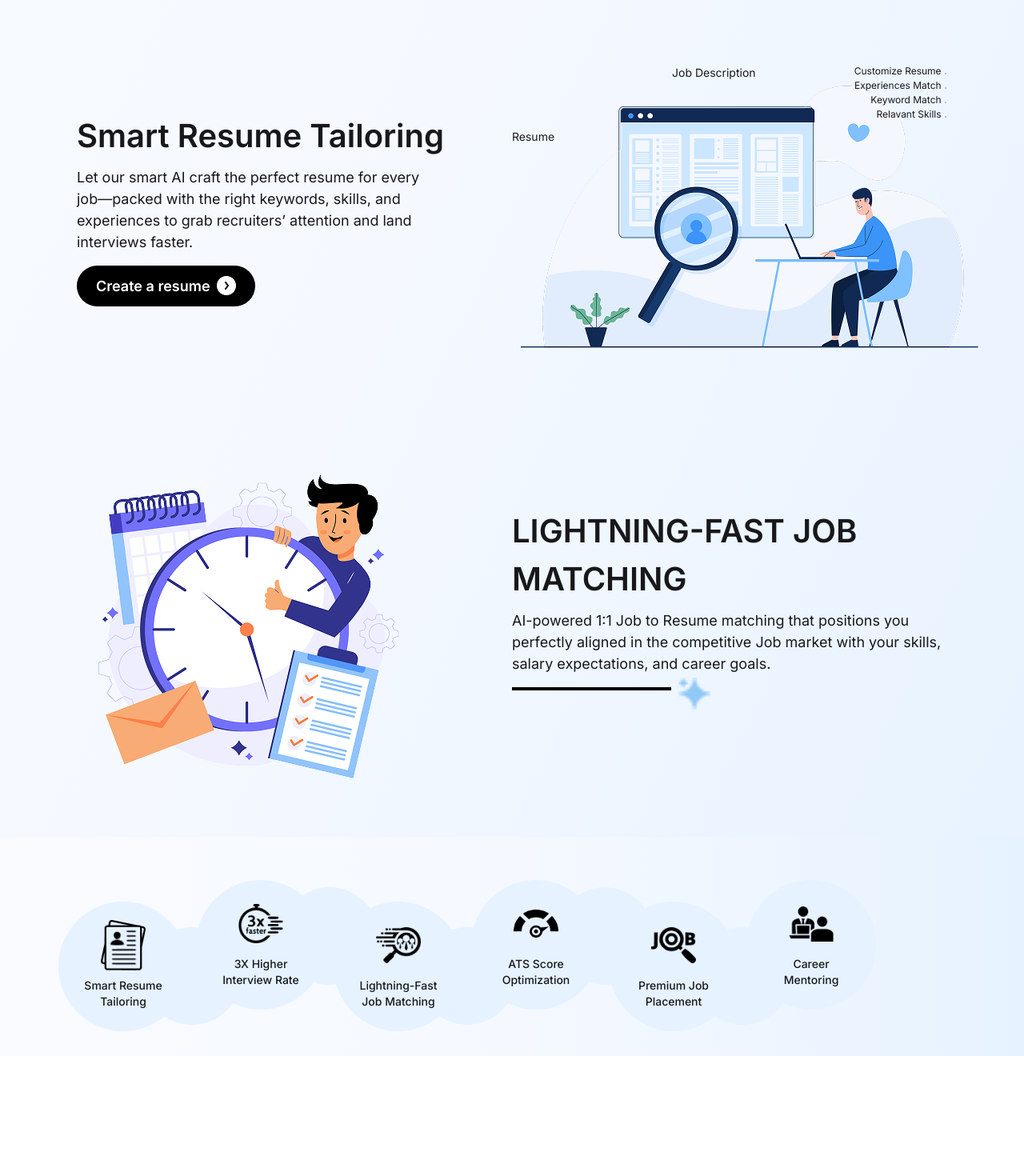
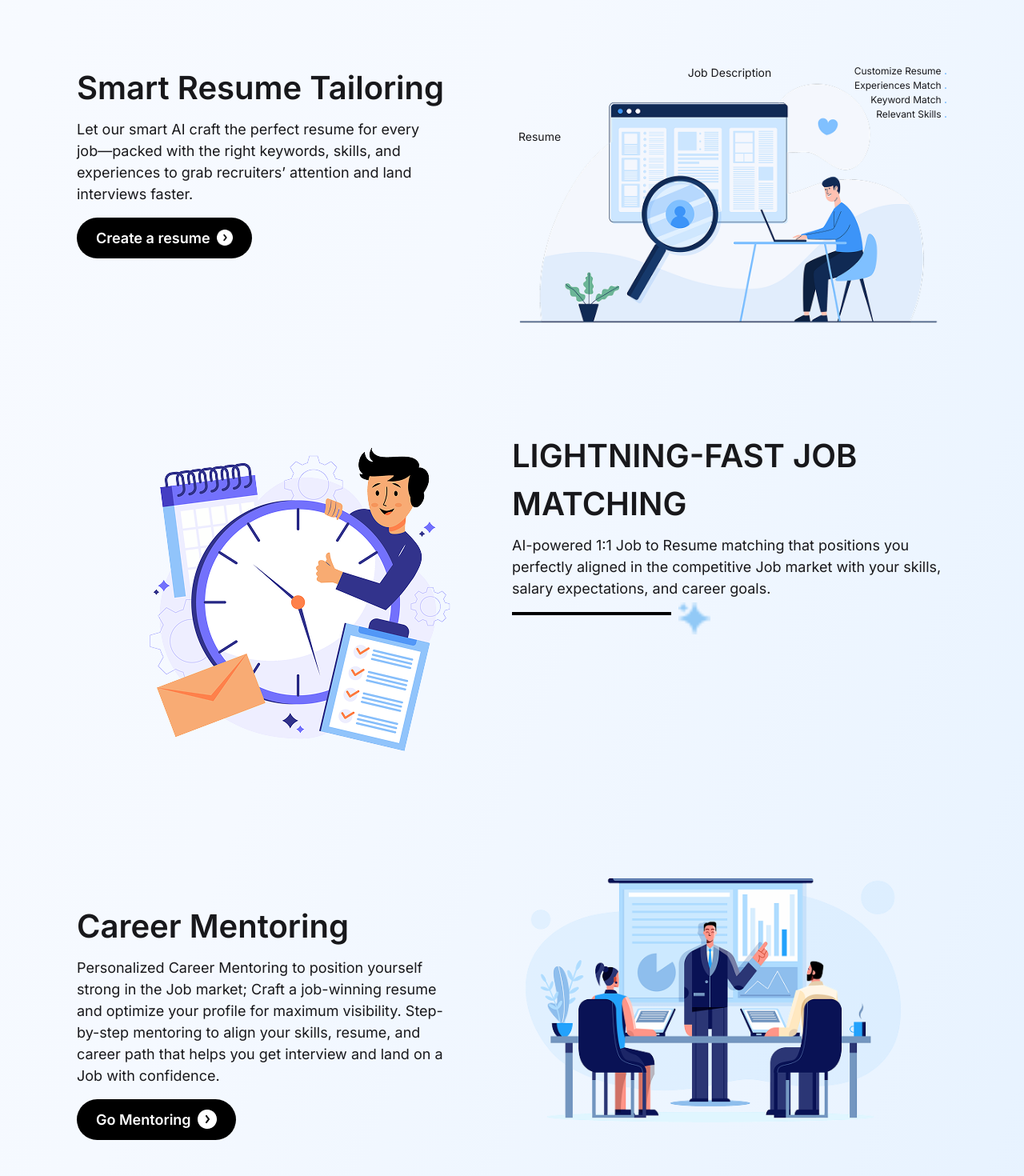
Before and after one commit to najmul19/jobmantic, a React (Vite) app: page / in a window 1280 px wide. Shown: the part 1440-2910 px from the top of the page at 80% size. Before the commit the page ends 2760 px from the top, so only its background shows below. Built offline with nearby package versions, Linux system fonts and the light colour scheme.

Commit message:
completecareer monitoring section

```diff
--- /dev/null
+++ b/src/Pages/Home/CareerMonitor.jsx
@@ -0,0 +1,34 @@
+import { IoIosArrowDropright } from "react-icons/io";
+import arrow from "../../assets/Icons/arrow.png";
+import carrer_m from "../../assets/Icons/carer_mon.png";
+
+const CareerMonitor = () => {
+  return (
+    <div className="flex flex-col sm:flex-row  px-4 sm:px-24 py-14">
+      <div className="w-full sm:w-1/2  mt-15 ">
+        <h3 className=" text-[40px] font-semibold ">Career Mentoring</h3>
+        <p className="text-[18px] font-normal mt-2 max-w-[459px]">
+          Personalized Career Mentoring to position yourself strong in the Job
+          market; Craft a job-winning resume and optimize your profile for
+          maximum visibility. Step-by-step mentoring to align your skills,
+          resume, and career path that helps you get interview and land on a Job
+          with confidence.
+        </p>
+        <button className="bg-black flex items-center justify-center gap-2 text-white font-semibold rounded-full px-6 py-3 text-[18px] hover:bg-gray-800 transition mt-4">
+          Go Mentoring
+          {/* <IoIosArrowDropright className="text-white text-2xl" /> */}
+          <img className="text-white w-[24px]" src={arrow} alt="arrow" />
+        </button>
+      </div>
+      <div className="relative w-full sm:w-1/2 ">
+        <img
+          className="w-full h-auto sm:absolute sm:-left-5 max-w-[597px] max-h-[398px]"
+          src={carrer_m}
+          alt="career monitoring"
+        />
+      </div>
+    </div>
+  );
+};
+
+export default CareerMonitor;
--- a/src/Pages/Home/Feature.jsx
+++ b/src/Pages/Home/Feature.jsx
@@ -1,11 +1,11 @@
 import React from "react";
-import { FileText, Timer, Zap, Gauge, Briefcase, Users } from "lucide-react";
 import res from "../../assets/Icons/res.png";
 import int from "../../assets/Icons/int.png";
 import match from "../../assets/Icons/match.png";
 import opt from "../../assets/Icons/opt.png";
 import pre from "../../assets/Icons/pre.png";
 import car from "../../assets/Icons/car.png";
+
 const Features = () => {
   const features = [
     { icon: res, title: "Smart Resume Tailoring" },
@@ -17,18 +17,21 @@ const Features = () => {
   ];
 
   return (
-    <div className="px-4 sm:px-24 py-14 bg-gradient-to-r from-[#F9FBFF] via-[#F5F9FF] to-[#E6F2FF]">
-      <div className="w-full flex justify-center ">
+    <div>
+      <div className="px-4 sm:px-6 lg:px-24 py-8 lg:py-14 bg-gradient-to-r from-[#F9FBFF] via-[#F5F9FF] to-[#E6F2FF]">
+        <div className="hidden lg:block">
+          <div className="w-full flex justify-center">
             <div className="flex relative">
               {features.map((feature, index) => (
                 <React.Fragment key={index}>
-              {/* Feature Circle */}
                   <div
                     className="flex flex-col items-center justify-center bg-[#E6F2FF]
-                         rounded-full w-[162px] h-[162px]  p-4 z-20 relative -left-14"
+                           rounded-full w-[162px] h-[162px] p-4 z-20 relative -left-14"
                     style={{
                       transform:
-                    index % 2 === 0 ? "translateY(25px)" : "translateY(-2px)",
+                        index % 2 === 0
+                          ? "translateY(25px)"
+                          : "translateY(-2px)",
                     }}
                   >
                     <div className="flex items-center justify-center text-white rounded-full w-14 h-14 mb-3">
@@ -39,7 +42,6 @@ const Features = () => {
                     </p>
                   </div>
 
-              {/* Decorative Overlap Circle */}
                   {index < features.length - 1 && (
                     <div
                       className="bg-[#E6F2FF] rounded-full w-[122px] h-[122px] -ml-28 mt-8 z-10"
@@ -56,6 +58,45 @@ const Features = () => {
             </div>
           </div>
         </div>
+
+        <div className="lg:hidden">
+          <div className="grid grid-cols-2 sm:grid-cols-2 md:grid-cols-3 gap-6 max-w-4xl mx-auto">
+            {features.map((feature, index) => (
+              <div key={index} className="flex justify-center">
+                <div className="flex flex-col items-center">
+                  <div
+                    className="flex flex-col items-center justify-center bg-[#E6F2FF]
+                        rounded-full w-28 h-28 md:w-32 md:h-32 p-3 md:p-4 shadow-lg"
+                  >
+                    <div className="flex items-center justify-center rounded-full w-10 h-10 md:w-12 md:h-12 mb-2">
+                      <img
+                        src={feature.icon}
+                        alt={feature.title}
+                        className="w-6 h-6 md:w-8 md:h-8"
+                      />
+                    </div>
+                    <p className="text-xs md:text-sm font-medium text-center leading-tight">
+                      {feature.title}
+                    </p>
+                  </div>
+                </div>
+              </div>
+            ))}
+          </div>
+
+          <div className="flex justify-center mt-6 md:mt-8">
+            <div className="flex space-x-1">
+              {[...Array(5)].map((_, i) => (
+                <div
+                  key={i}
+                  className="w-2 h-2 bg-[#E6F2FF] rounded-full"
+                ></div>
+              ))}
+            </div>
+          </div>
+        </div>
+      </div>
+    </div>
   );
 };
 
--- a/src/Pages/Home/Home/Home.jsx
+++ b/src/Pages/Home/Home/Home.jsx
@@ -5,6 +5,7 @@ import WhyChoos from '../WhyChoos';
 import ResumeTailoring from '../ResumeTailoring';
 import Features from '../Feature';
 import JobMatch from '../JobMatch';
+import CareerMonitor from '../CareerMonitor';
 
 const Home = () => {
     return (
@@ -14,8 +15,8 @@ const Home = () => {
             <WhyChoos></WhyChoos>
             <ResumeTailoring></ResumeTailoring>
             <JobMatch></JobMatch>
+            <CareerMonitor></CareerMonitor>
             <Features></Features>
-
         </div>
     );
 };
--- a/src/Pages/Home/JobMatch.jsx
+++ b/src/Pages/Home/JobMatch.jsx
@@ -4,25 +4,27 @@ import tara from "../../assets/Icons/Vector.png";
 
 const JobMatch = () => {
   return (
-    <div className="flex flex-col sm:flex-row  px-4 sm:px-24 py-14">
-      <div className="relative w-1/2 items-center justify-center content-center">
+    <div className="flex flex-col sm:flex-row items-center sm:items-start px-4 sm:px-24 py-14">
+      {/* Image section */}
+      <div className="relative w-full sm:w-1/2 flex justify-center">
         <img
-          className="max-w-[416px] max-h-[416px] "
+          className="w-full h-auto max-w-[416px] max-h-[416px]"
           src={jobmatch}
           alt="job matching image"
         />
+      </div>
 
-      </div>
-      <div className="w-1/2 mt-15 ">
+      {/* Text section */}
+      <div className="w-full sm:w-1/2 mt-10 sm:mt-0">
         <h4 className="uppercase font-semibold text-[40px] mb-2">
           Lightning-Fast Job Matching
         </h4>
-        <p className="text-[18px] max-w-[544px]">
+        <p className="text-[18px] w-full max-w-[544px]">
           AI-powered 1:1 Job to Resume matching that positions you perfectly
           aligned in the competitive Job market with your skills, salary
           expectations, and career goals.
         </p>
-        <div className=" relative w-[199px] border-t-4 border-black my-4 mt-4">
+        <div className="relative w-[199px] border-t-4 border-black my-4 mt-4">
           <img
             src={tara}
             alt="tara"
--- a/src/Pages/Home/ResumeTailoring.jsx
+++ b/src/Pages/Home/ResumeTailoring.jsx
@@ -4,44 +4,59 @@ import arrow from "../../assets/Icons/arrow.png";
 import job_d from "../../assets/Icons/job-des.png";
 const ResumeTailoring = () => {
   return (
-    <div className="flex flex-col sm:flex-row  px-4 sm:px-24 py-14">
-      <div className="w-1/2 mt-15 ">
-        <h3 className=" text-[40px] font-semibold ">Smart Resume Tailoring</h3>
-        <p className="text-[18px] font-normal mt-2 max-w-[459px]">
+    <div className="flex flex-col sm:flex-row px-4 sm:px-24 py-14">
+  {/* Left Content */}
+  <div className="w-full sm:w-1/2 mt-8 sm:mt-0">
+    <h3 className="text-[28px] sm:text-[40px] font-semibold">
+      Smart Resume Tailoring
+    </h3>
+    <p className="text-[16px] sm:text-[18px] font-normal mt-2 max-w-[459px]">
       Let our smart AI craft the perfect resume for every job—packed with
       the right keywords, skills, and experiences to grab recruiters’
       attention and land interviews faster.
     </p>
-        <button className="bg-black flex items-center justify-center gap-2 text-white font-semibold rounded-full px-6 py-3 text-[18px] hover:bg-gray-800 transition mt-4">
+    <button className="bg-black flex items-center justify-center gap-2 text-white font-semibold rounded-full px-6 py-3 text-[16px] sm:text-[18px] hover:bg-gray-800 transition mt-4">
       Create a resume
-          {/* <IoIosArrowDropright className="text-white text-2xl" /> */}
-          <img className="text-white w-[24px]" src={arrow} alt="arrow" />
+      <img className="w-5" src={arrow} alt="arrow" />
     </button>
   </div>
-      <div className="relative w-1/2 items-center justify-center content-center">
+
+  {/* Right Image */}
+  <div className="relative w-full sm:w-1/2 flex justify-center mt-8 sm:mt-0">
     <img
-          className="max-w-[597px] max-h-[382px] "
+      className="w-full h-auto max-w-[597px] rounded-lg"
       src={job_d}
-          alt="resume tailoring image"
+      alt="resume tailoring"
     />
-        <h3 className="absolute top-0 left-50 text-[14px]" >Job Description</h3>
-        <h3 className="absolute top-20 left-0 text-[14px]">Resume</h3>
-        <div className="absolute top-0 right-0 text-[12px] text-right ">
+
+    <h3 className="absolute top-0 left-1/2 -translate-x-1/2 text-[12px] sm:text-[14px]">
+      Job Description
+    </h3>
+    <h3 className="absolute top-20 left-2 text-[12px] sm:text-[14px]">
+      Resume
+    </h3>
+
+    <div className="absolute top-0 right-0 text-[10px] sm:text-[12px] text-right">
       <p>
-            Customize Resume <span className="text-[#80C0FF] font-bold">.</span>{" "}
+        Customize Resume{" "}
+        <span className="text-[#80C0FF] font-bold">.</span>
       </p>
       <p>
-            Experiences Match <span className="text-[#80C0FF] font-bold">.</span>{" "}
+        Experiences Match{" "}
+        <span className="text-[#80C0FF] font-bold">.</span>
       </p>
       <p>
-            Keyword Match <span className="text-[#80C0FF] font-bold">.</span>{" "}
+        Keyword Match{" "}
+        <span className="text-[#80C0FF] font-bold">.</span>
       </p>
       <p>
-            Relavant Skills <span className="text-[#80C0FF] font-bold">.</span>{" "}
+        Relevant Skills{" "}
+        <span className="text-[#80C0FF] font-bold">.</span>
       </p>
     </div>
   </div>
 </div>
+
   );
 };
 
```
Also changed, not shown: src/assets/Icons/carer_mon.png (added). Lines whose indentation alone changed are shown as unchanged.
